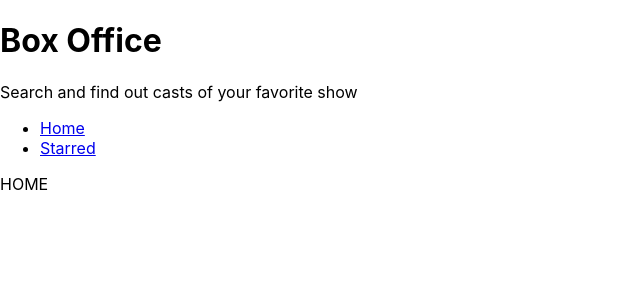
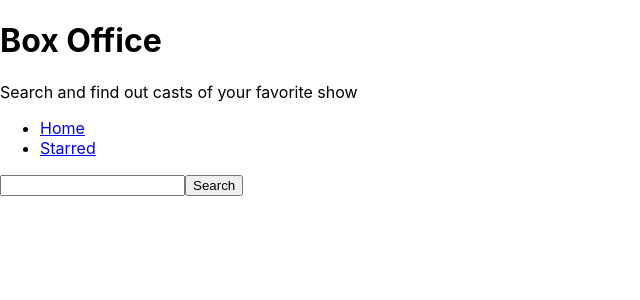
Before and after one commit to codehaldar/Box-Office-App, a React (Create React App) app: page / in a window 1280 px wide. Shown: the top 300 px of the page, without its empty margins (0-640 px from the left). Built offline with nearby package versions, Linux system fonts and the light colour scheme.

Commit message:
api is integrated

```diff
--- a/src/Pages/Home.jsx
+++ b/src/Pages/Home.jsx
@@ -1,6 +1,26 @@
 //import { Link } from 'react-router-dom';
-
+import { useState } from 'react';
 const Home = () => {
-  return <div>HOME</div>;
+  const [searchStr, setSearchStr] = useState('');
+  const onSearchInputChange = ev => {
+    setSearchStr(ev.target.value);
+  };
+  const onSearch = async ev => {
+    ev.preventDefault();
+    const response = await fetch(
+      `https://api.tvmaze.com/search/shows?q=${searchStr}`
+    );
+    const body = await response.json();
+    console.log(body);
+    // https://api.tvmaze.com/search/shows?q=boys
+  };
+  return (
+    <div>
+      <form onSubmit={onSearch}>
+        <input type="text" value={searchStr} onChange={onSearchInputChange} />
+        <button type="submit">Search</button>
+      </form>
+    </div>
+  );
 };
 export default Home;
```
